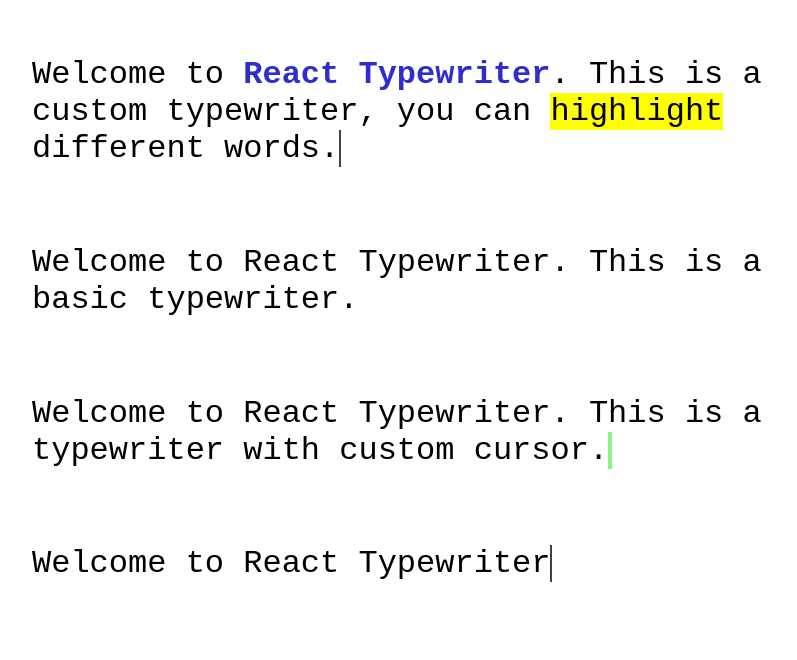
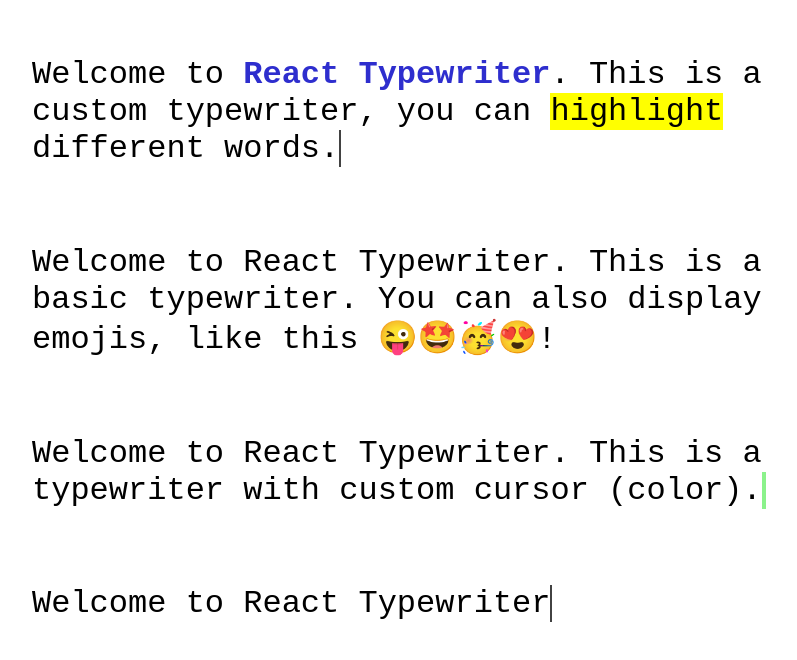
Before and after one commit to alissanguyen/use-typewriter-hook, a React (Create React App) app: page / in a window 1280 px wide. Shown: the part 200-860 px from the top of the page, without its empty margins (224-1021 px from the left). Built offline with nearby package versions, Linux system fonts and the light colour scheme.

Commit message:
First attempt on edit README.md

```diff
--- a/src/examples/BasicTypeWriter.tsx
+++ b/src/examples/BasicTypeWriter.tsx
@@ -3,7 +3,7 @@
 import "./custom.css"
 
 const BasicTypewriter: React.FC= () => {
-  const targetText = "Welcome to React Typewriter. This is a basic typewriter."
+  const targetText = "Welcome to React Typewriter. This is a basic typewriter. You can also display emojis, like this 😜🤩🥳😍!"
   const { textValue: typedText } =
   useTypewriter({
     targetText: targetText,
--- a/src/examples/CustomCursorTypewriter.tsx
+++ b/src/examples/CustomCursorTypewriter.tsx
@@ -5,7 +5,7 @@
 
 const CustomCursorTypewriter: React.FC = ({}) => {
   const targetText =
-    "Welcome to React Typewriter. This is a typewriter with custom cursor.";
+    "Welcome to React Typewriter. This is a typewriter with custom cursor (color).";
   const { textValue: typedText, wrapperClassName } = useTypewriter({
     targetText: targetText,
     autoStartDelay: 0,
```
Also changed, not shown: src/types.d.ts (+2 -14 lines), 1 other file (tests, documents, lock files or other folders).
